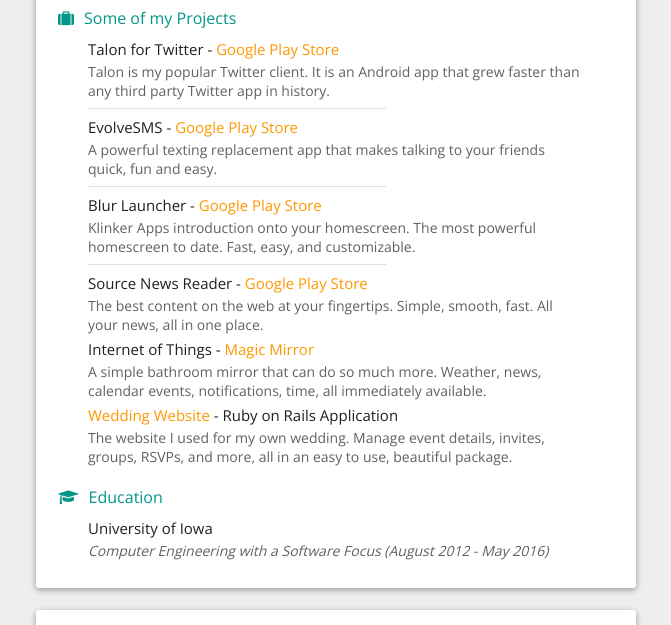
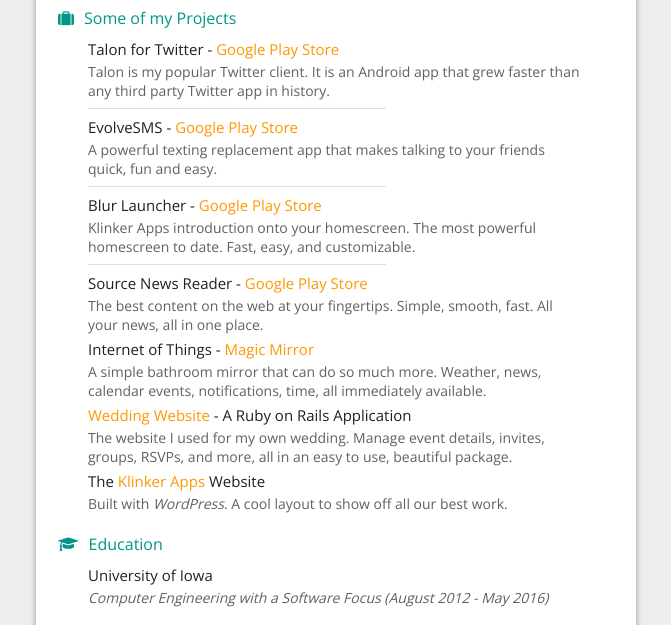
Before and after one commit to klinker24/klinker24.github.io, a plain HTML site: page index.html in a window 1280 px wide. Shown: the part 645-1270 px from the top of the page, without its empty margins (304-975 px from the left). Drawn offline with nearby package versions, Linux system fonts and the light colour scheme.

Commit message:
Fixed a url and add one more project

```diff
--- a/index.html
+++ b/index.html
@@ -73,8 +73,12 @@
 				<div class="info">A simple bathroom mirror that can do so much more. Weather, news, calendar events, notifications, time, all immediately available.</div>
 			</section>
 			<section class="element">
-				<div class="name"><a href="https://hannah-lucas.klinker.xyz" target="_blank">Wedding Website</a> - Ruby on Rails Application</div>
+				<div class="name"><a href="http://hannah-lucas.klinker.xyz" target="_blank">Wedding Website</a> - A Ruby on Rails Application</div>
 				<div class="info">The website I used for my own wedding. Manage event details, invites, groups, RSVPs, and more, all in an easy to use, beautiful package.</div>
+			</section>
+			<section class="element">
+				<div class="name">The <a href="http://www.klinkerapps.com" target="_blank">Klinker Apps</a> Website</div>
+				<div class="info">Built with <i>WordPress</i>. A cool layout to show off all our best work.</div>
 			</section>
 		</div>
 	</section>
```
